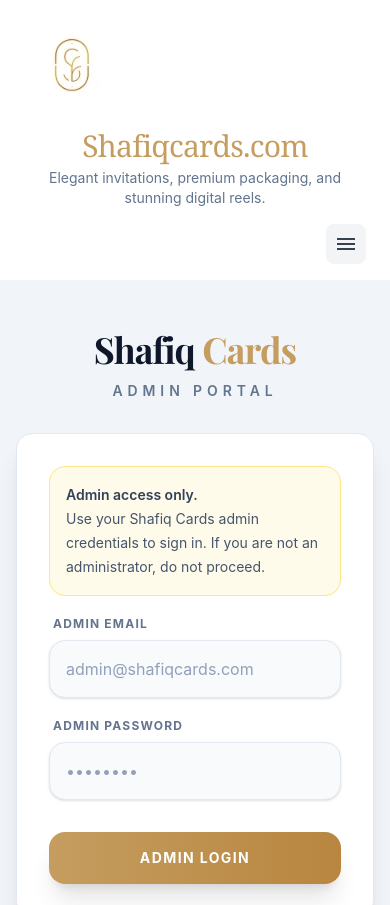
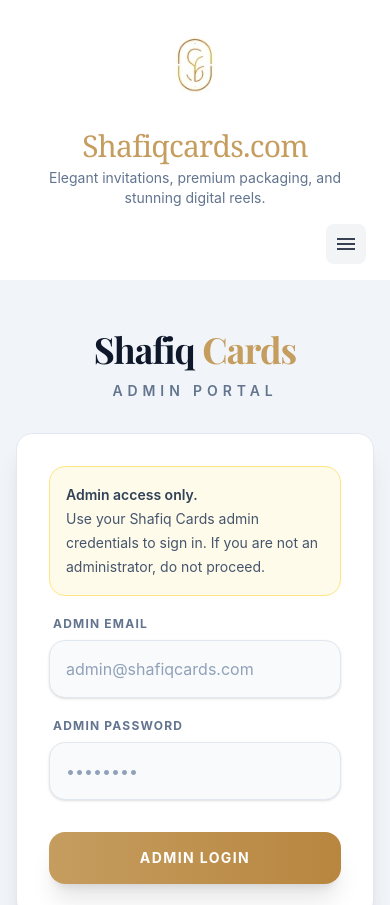
Before and after one commit to nofilimranofficial-wq/shafiqcards, a React (Vite) app: page /admin/login in a window 390 px wide. Shown: the top 905 px of the page. Built offline with nearby package versions, Linux system fonts and the light colour scheme; a web font is replaced by a local one.

Commit message:
Update Header.jsx

```diff
--- a/src/components/Header.jsx
+++ b/src/components/Header.jsx
@@ -138,8 +138,8 @@ const Header = () => {
 
       {/* Main header: logo on the left and brand text centered with accent colors */}
       <div className={`border-b border-slate-100 transform transition-transform duration-300 ease-in-out ${compact ? '-translate-y-full opacity-0 pointer-events-none' : 'translate-y-0 opacity-100'}`}>
-        <div className="max-w-7xl mx-auto px-6 py-4 md:py-0 flex flex-col md:flex-row items-start md:items-center gap-4 md:gap-6">
-          <Link to="/" className="flex items-center gap-3 flex-shrink-0">
+        <div className="max-w-7xl mx-auto px-6 py-4 md:py-0 flex flex-col md:flex-row items-center gap-4 md:gap-6">
+          <Link to="/" className="flex items-center gap-3 flex-shrink-0 mx-auto md:mx-0">
             <img src={logo} alt="Shafiq Cards Logo" className="h-24 object-contain" />
           </Link>
 
```
